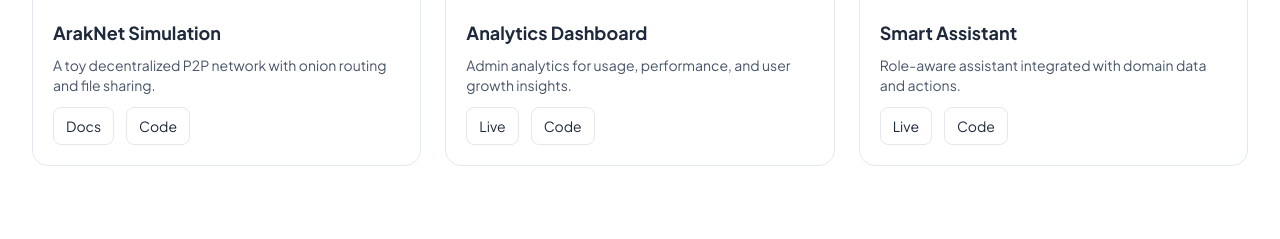
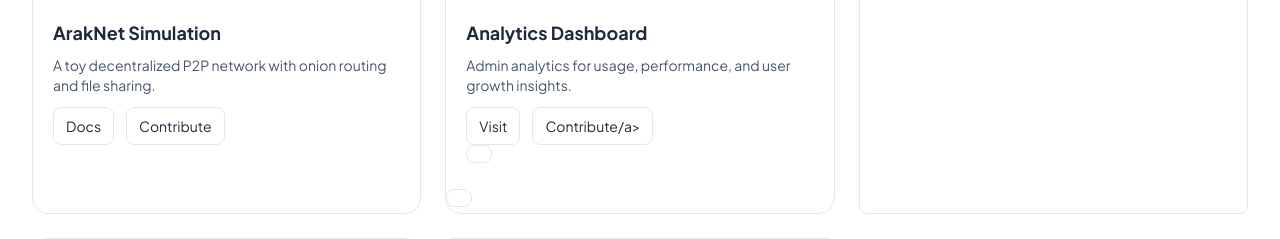
Before and after one commit to phantommind265/portfolio, a Flask app: page / in a window 1280 px wide. Shown: the part 2803-3042 px from the top of the page. Run offline with Flask 3, Linux system fonts and the light colour scheme; some libraries are stand-ins or nearby versions.

Commit message:
updating portfolio

```diff
--- a/templates/portfolio.html
+++ b/templates/portfolio.html
@@ -229,15 +229,15 @@
     <!-- Project Card -->
     <article data-tags="web" class="project-card group rounded-2xl border border-slate-200 dark:border-slate-800 overflow-hidden hover:shadow-soft transition">
       <div class="relative">
-        <img class="h-48 w-full object-cover" src="{{ url_for('static', filename='images/file_00000000c7c0622fab0f1ee1523053a9.png') }}" alt="Project screenshot">
+        <img class="h-48 w-full object-cover" src="{{ url_for('static', filename='images/agriconnect icon.png') }}" alt="Project screenshot">
         <span class="absolute top-3 left-3 text-xs bg-white/80 dark:bg-slate-900/70 backdrop-blur rounded-full px-3 py-1">Next.js • Tailwind</span>
       </div>
       <div class="p-5">
-        <h3 class="font-bold text-lg">AgriConnect Web</h3>
+        <h3 class="font-bold text-lg">Agriconnect Platform</h3>
         <p class="mt-2 text-sm text-slate-600 dark:text-slate-300">A modern platform helping farmers access market prices, advisory, and messaging.</p>
         <div class="mt-3 flex gap-3 text-sm">
-          <a href="#" class="inline-flex items-center gap-2 rounded-lg px-3 py-2 border">Live</a>
-          <a href="#" class="inline-flex items-center gap-2 rounded-lg px-3 py-2 border">Code</a>
+          <a href="agriconnect-platform-production.up.railway.app" class="inline-flex items-center gap-2 rounded-lg px-3 py-2 border">Visit</a>
+          <a href="https:github.com/phantommind265/agriconnect-platform" class="inline-flex items-center gap-2 rounded-lg px-3 py-2 border">Contribute</a>
         </div>
       </div>
     </article>
@@ -251,8 +251,8 @@
         <h3 class="font-bold text-lg">Crop Yield Predictor</h3>
         <p class="mt-2 text-sm text-slate-600 dark:text-slate-300">A regression model predicting yields using weather and soil metrics, with Flask API.</p>
         <div class="mt-3 flex gap-3 text-sm">
-          <a href="#" class="inline-flex items-center gap-2 rounded-lg px-3 py-2 border">Live</a>
-          <a href="#" class="inline-flex items-center gap-2 rounded-lg px-3 py-2 border">Code</a>
+          <a href="#" class="inline-flex items-center gap-2 rounded-lg px-3 py-2 border">Visit</a>
+          <a href="#" class="inline-flex items-center gap-2 rounded-lg px-3 py-2 border">Contribute</a>
         </div>
       </div>
     </article>
@@ -266,8 +266,8 @@
         <h3 class="font-bold text-lg">Messaging System</h3>
         <p class="mt-2 text-sm text-slate-600 dark:text-slate-300">Real-timeish messaging with Flask, long-polling, and clean chat UI.</p>
         <div class="mt-3 flex gap-3 text-sm">
-          <a href="#" class="inline-flex items-center gap-2 rounded-lg px-3 py-2 border">Live</a>
-          <a href="#" class="inline-flex items-center gap-2 rounded-lg px-3 py-2 border">Code</a>
+          <a href="#" class="inline-flex items-center gap-2 rounded-lg px-3 py-2 border">Visit</a>
+          <a href="#" class="inline-flex items-center gap-2 rounded-lg px-3 py-2 border">Contribute</a>
         </div>
       </div>
     </article>
@@ -282,7 +282,7 @@
         <p class="mt-2 text-sm text-slate-600 dark:text-slate-300">A toy decentralized P2P network with onion routing and file sharing.</p>
         <div class="mt-3 flex gap-3 text-sm">
           <a href="#" class="inline-flex items-center gap-2 rounded-lg px-3 py-2 border">Docs</a>
-          <a href="#" class="inline-flex items-center gap-2 rounded-lg px-3 py-2 border">Code</a>
+          <a href="#" class="inline-flex items-center gap-2 rounded-lg px-3 py-2 border">Contribute</a>
         </div>
       </div>
     </article>
@@ -296,8 +296,8 @@
         <h3 class="font-bold text-lg">Analytics Dashboard</h3>
         <p class="mt-2 text-sm text-slate-600 dark:text-slate-300">Admin analytics for usage, performance, and user growth insights.</p>
         <div class="mt-3 flex gap-3 text-sm">
-          <a href="#" class="inline-flex items-center gap-2 rounded-lg px-3 py-2 border">Live</a>
-          <a href="#" class="inline-flex items-center gap-2 rounded-lg px-3 py-2 border">Code</a>
+          <a href="#" class="inline-flex items-center gap-2 rounded-lg px-3 py-2 border">Visit</a>
+          <a href="#" class="inline-flex items-center gap-2 rounded-lg px-3 py-2 border">Contribute/a>
         </div>
       </div>
     </article>
@@ -311,8 +311,8 @@
         <h3 class="font-bold text-lg">Smart Assistant</h3>
         <p class="mt-2 text-sm text-slate-600 dark:text-slate-300">Role-aware assistant integrated with domain data and actions.</p>
         <div class="mt-3 flex gap-3 text-sm">
-          <a href="#" class="inline-flex items-center gap-2 rounded-lg px-3 py-2 border">Live</a>
-          <a href="#" class="inline-flex items-center gap-2 rounded-lg px-3 py-2 border">Code</a>
+          <a href="#" class="inline-flex items-center gap-2 rounded-lg px-3 py-2 border">Visit</a>
+          <a href="#" class="inline-flex items-center gap-2 rounded-lg px-3 py-2 border">Contribute>
         </div>
       </div>
     </article>
```
Also changed, not shown: static/images/agriconnect icon.png (added).
